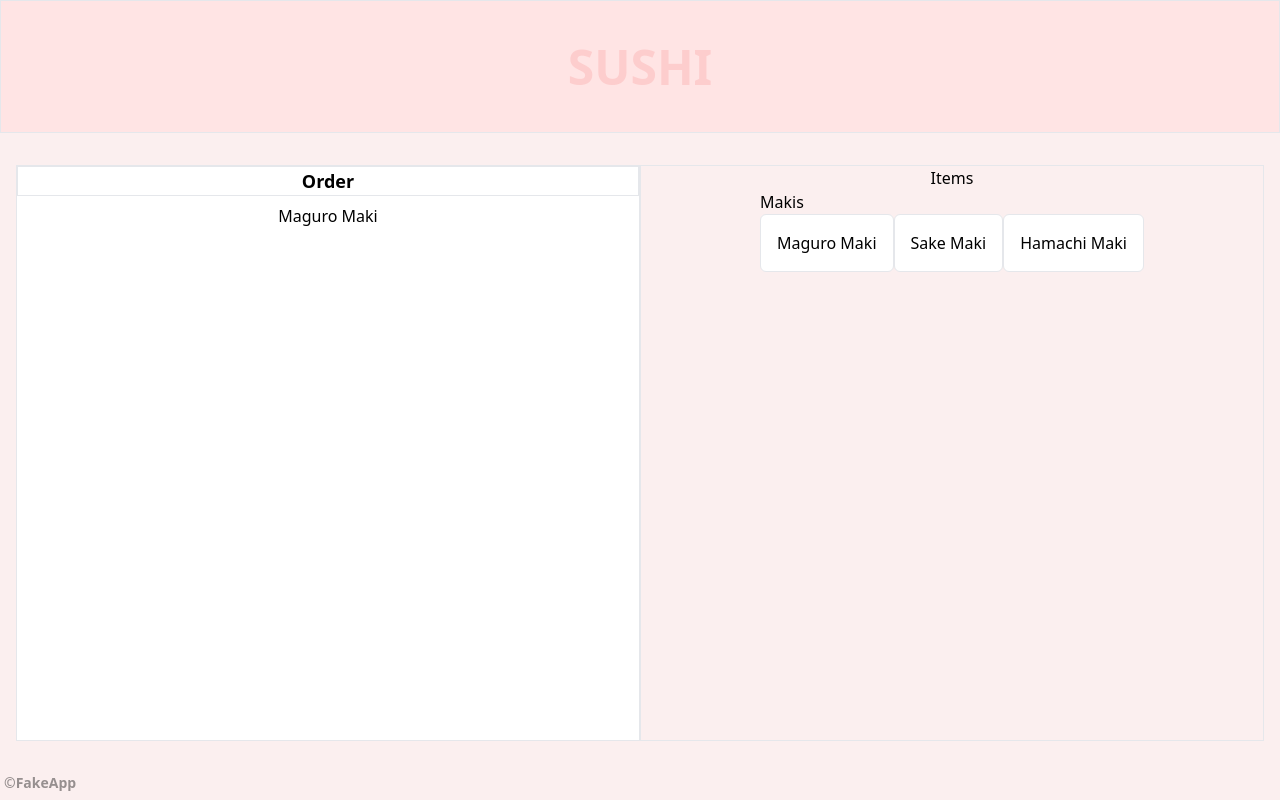
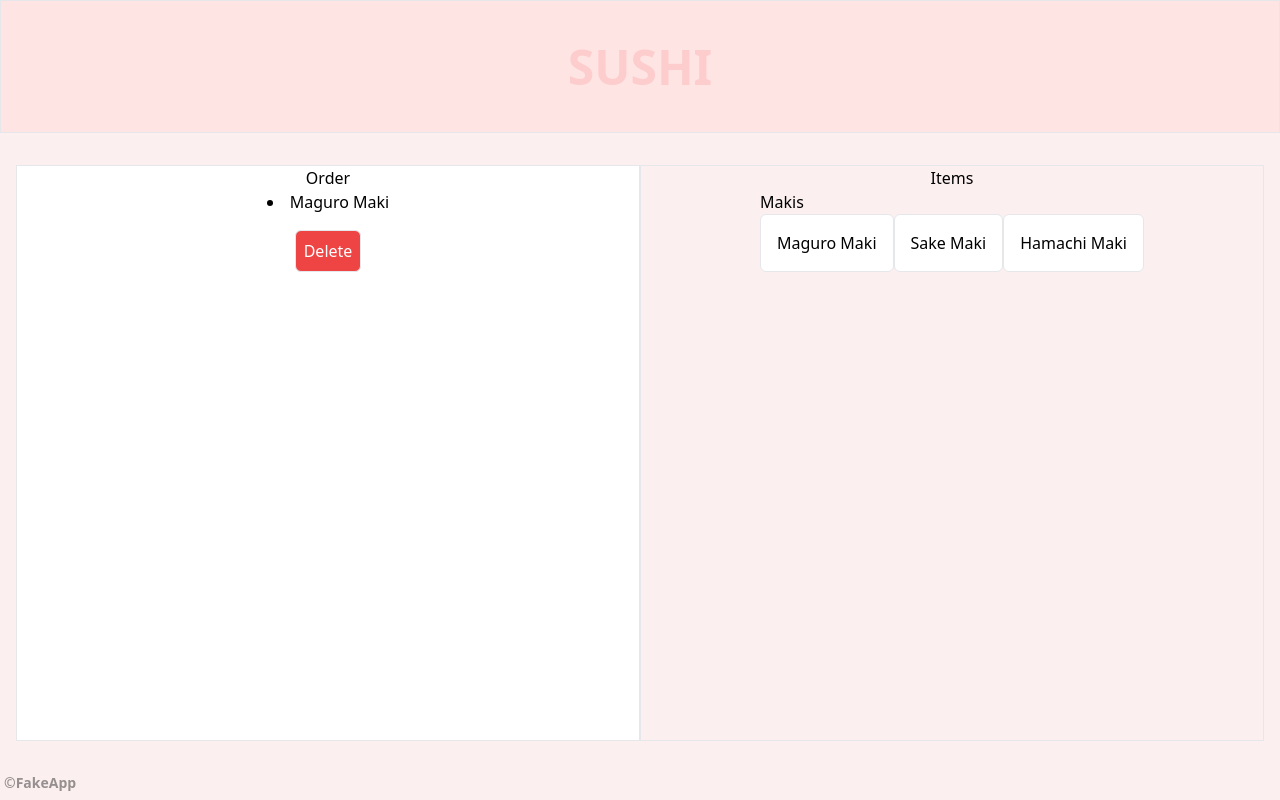
Before and after one commit to Saradawson/sushi-pos, a Next.js app: page /order in a window 1280 px wide. Both pictures are taken after a click on the button "Maguro Maki". Built offline with nearby package versions, Linux system fonts and the light colour scheme.

Commit message:
order screen adding deleteing and selecting items

```diff
--- a/src/app/order/page.tsx
+++ b/src/app/order/page.tsx
@@ -1,42 +1,79 @@
 'use client'
-import { useState } from "react"
+import { useState, useEffect } from "react"
 
 interface OrderProps {
     value: string;
-    onChange: (value: string) => void;
     order: [string];
+    itemClick: (value: string) => void;
 }
 
-const Order: React.FC<OrderProps> = () => {
-    const [order, setOrder] = useState<string[]>([]);
+interface OrderItem {
+    id: number; // Unique identifier
+    name: string;
+}
 
-    const addItem = (event: React.MouseEvent<HTMLButtonElement>) => {
+
+const Order: React.FC<OrderProps> = ({ }) => {
+    const [order, setOrder] = useState<OrderItem[]>([]);
+    const [selectedItem, setSelectedItem] = useState<OrderItem | null>(null);
+
+    useEffect(() => {
+        setOrder([])
+    }, [])
+
+    const addItem = (value: string) => {
+        const newItem: OrderItem = { id: order.length + 1, name: value };
+        setOrder((prevOrder) => [...prevOrder, newItem]);
+    };
+
+    const itemClick = (event: React.MouseEvent<HTMLButtonElement>) => {
+        event.preventDefault();
         const target = event.target as HTMLInputElement;
-        const value = target.value
-        setOrder((prevOrder) => [...prevOrder, value])
+        const value = target.value;
+        addItem(value)
+        console.log(order)
     }
+
+    const selectItem = (item: OrderItem) => setSelectedItem(item);
+
+    const deleteItem = () => {
+        if (selectedItem) {
+            const newOrder = order.filter(item => item !== selectedItem);
+            setOrder(newOrder);
+            setSelectedItem(null); // Deselect after deletion
+        }
+    };
 
     return(
         <div className='w-full h-full flex px-4'>
-            <div className="w-1/2 max-h-full flex flex-col items-center gap-2 bg-white border">
-                <h2 className="w-full text-center border text-lg font-semibold">Order</h2>
+            <div className="w-1/2 flex flex-col items-center bg-white border">
+                <h2>Order</h2>
                 <div>
-                    {order.map((item, key) => {
+                    {order.map((item) => {
                         return(
-                            <h3 className="w-full" key={key}>{item}</h3>
+                            <li
+                                key={item.id}
+                                onClick={() => selectItem(item)}
+                                className={`cursor-pointer ${item === selectedItem ? 'bg-gray-300' : ''}`} // Highlight selected item
+                            >
+                                {item.name}
+                            </li>
                         );
                     })}
                 </div>
+                <button onClick={deleteItem} className="border bg-red-500 text-white p-2 rounded-md mt-4">
+                    Delete
+                </button>
             </div>
-            <div className="w-1/2 flex flex-col items-center border">
+            <form className="w-1/2 flex flex-col items-center border">
                 <h2>Items</h2>
                 <div>
                     <h3>Makis</h3>
-                    <button value='Maguro Maki' onClick={addItem} className="border bg-white p-4 rounded-md">Maguro Maki</button>
-                    <button value='Sake Maki' onClick={addItem} className="border bg-white p-4 rounded-md">Sake Maki</button>
-                    <button value='Hamachi Maki' onClick={addItem} className="border bg-white p-4 rounded-md">Hamachi Maki</button>
+                    <button type="button" value='Maguro Maki' onClick={itemClick} className="border bg-white p-4 rounded-md">Maguro Maki</button>
+                    <button value='Sake Maki' onClick={itemClick} className="border bg-white p-4 rounded-md">Sake Maki</button>
+                    <button value='Hamachi Maki' onClick={itemClick} className="border bg-white p-4 rounded-md">Hamachi Maki</button>
                 </div>
-            </div>
+            </form>
         </div>
     )
 }
```
